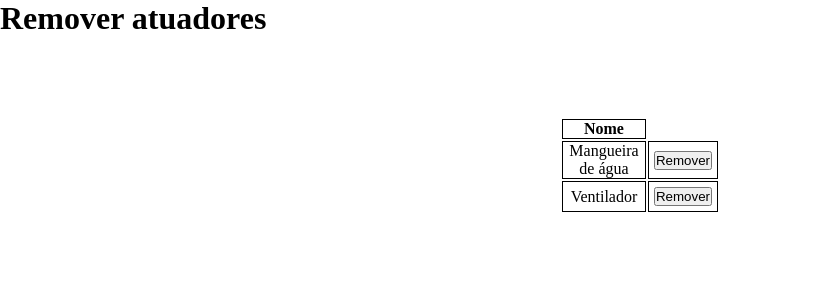
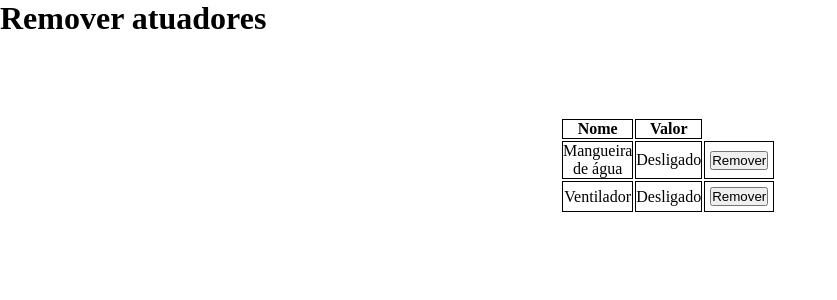
Before and after one commit to MuriloZF/projetoIOT, a Flask app: page /manage_actuator in a window 1280 px wide; the page is wider, and only the part inside the window is pictured. Shown: the part 64-364 px from the top of that part, without its empty margins (0-837 px from the left). Run offline with Flask 3, Linux system fonts and the light colour scheme.

Commit message:
adicione registro e remoção de atuadores

```diff
--- a/templates/manage_actuator.html
+++ b/templates/manage_actuator.html
@@ -6,11 +6,13 @@
         <table>
             <tr>
                 <th>Nome</th>
+                <th> Valor </th>
             </tr>
             {% for key, value in device.items() %}
                 <form action="http://localhost:8081/del_actuator" method="post">
                     <tr>
                         <td>{{key}}</td> <input type="hidden" name="actuator" value="{{key}}">
+                        <td>{{value}}</td> <input type="hidden" name="actuator" value="{{value}}">
                         <td><input type="submit" value="Remover"></td>
                     </tr>
                 </form>
```
